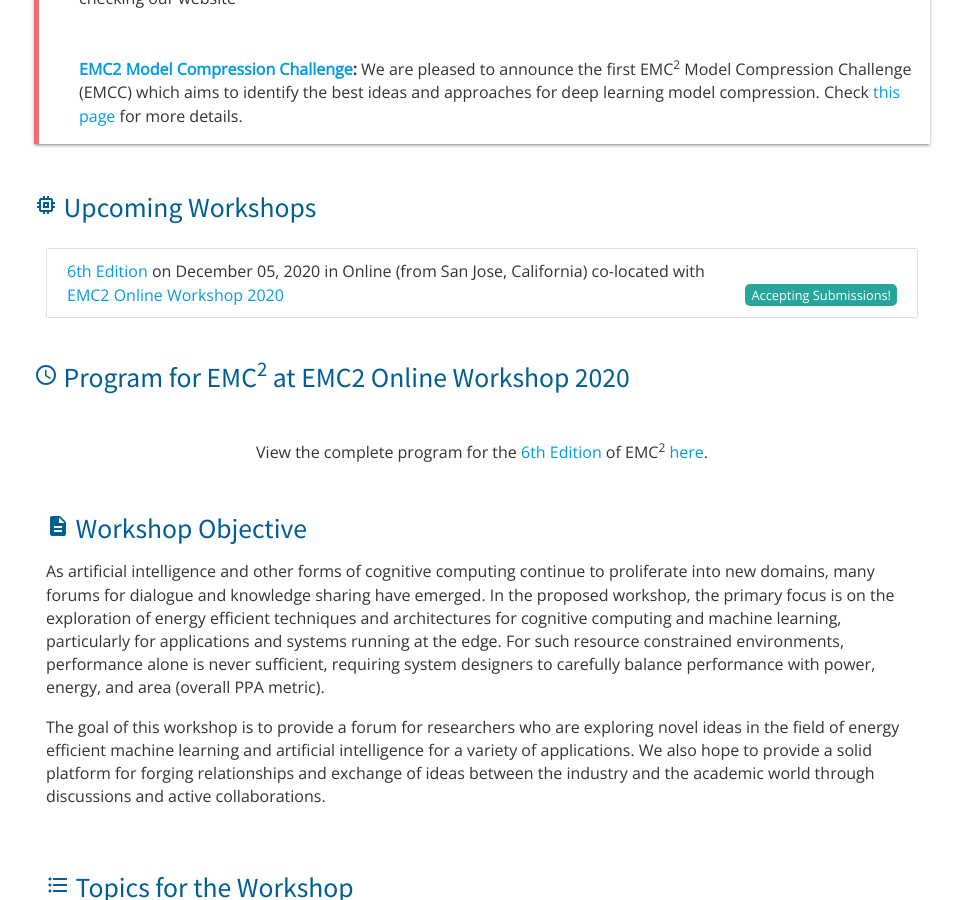
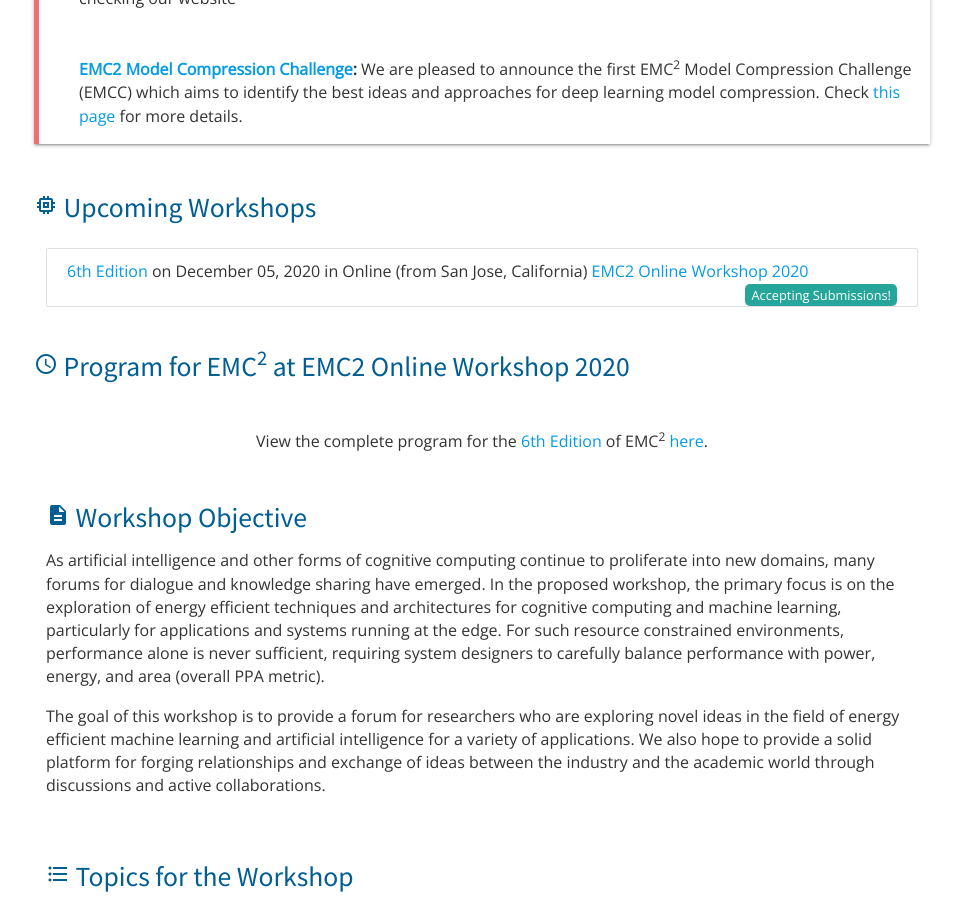
Before and after one commit to mgoldfar/emc2-web, a Jekyll site: the page built from index.html, in a window 1280 px wide and 900 px high, scrolled down 822 px. Shown: the whole window, without its empty margins (158-1121 px from the left). Built offline with Jekyll 4.4.1, drawn with Linux system fonts in a browser that asks for light colours.

Commit message:
removed colocated with in the upcoming workshops

```diff
--- a/_layouts/edition-page.html
+++ b/_layouts/edition-page.html
@@ -25,8 +25,13 @@
             <h1>The {% include ordinal.html number=edition_number %} {{ site.title }}</h1>
         </div>
         <div class="ed-grid-item-header-sub-title">
+			{% if page.is_online == False %}
             <h2>Co-located with the {{ page.colocated_long }} <a href="{{ page.colocated_url }}"
                 target="_blank"><span style="white-space: nowrap;">{{ page.colocated_short }}</span></a></h2>
+			{% else %}
+            <h2>{{ page.colocated_long }} <a href="{{ page.colocated_url }}"
+                target="_blank"><span style="white-space: nowrap;">{{ page.colocated_short }}</span></a></h2>
+			{% endif %}
         </div>
     </div>
 
--- a/index.html
+++ b/index.html
@@ -36,10 +36,17 @@
       {% for ed in upcoming_editions %}
       <li class="collection-item">
         {% assign edition_number = ed.title|split:" "|first %}
+		{% if ed.is_online == False %}
         <a href="{{ ed.url }}">{% include ordinal.html number=edition_number %} Edition</a> on
         {{ ed.event_date|date: "%B %d, %Y" }} in {{ ed.event_location }} co-located with
         <a href="{{ ed.colocated_url }}" target="_blank"><span
             style="white-space: nowrap;">{{ ed.colocated_short }}</span></a>
+		{% else %}
+		<a href="{{ ed.url }}">{% include ordinal.html number=edition_number %} Edition</a> on
+        {{ ed.event_date|date: "%B %d, %Y" }} in {{ ed.event_location }}
+        <a href="/virtual-20" target="_blank"><span
+            style="white-space: nowrap;">{{ ed.colocated_short }}</span></a>
+		{% endif %}
         {% if ed.is_accepting_submission %}
         <a href="/submission">
           <span class="new badge" data-badge-caption="">Accepting Submissions!</span>
```
